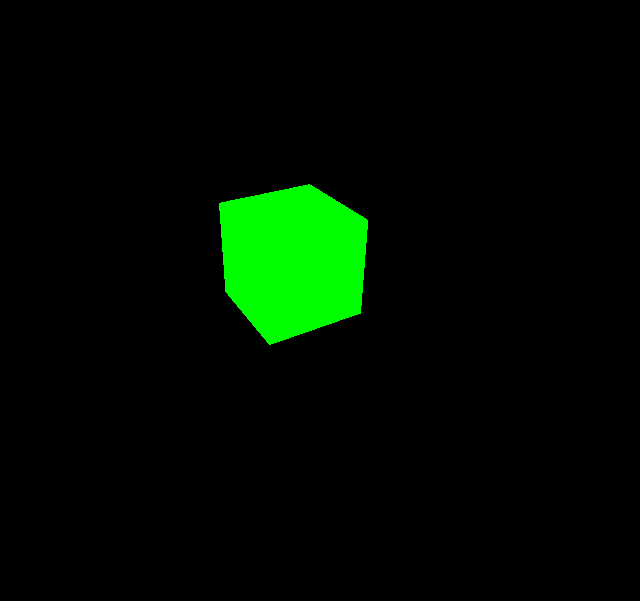
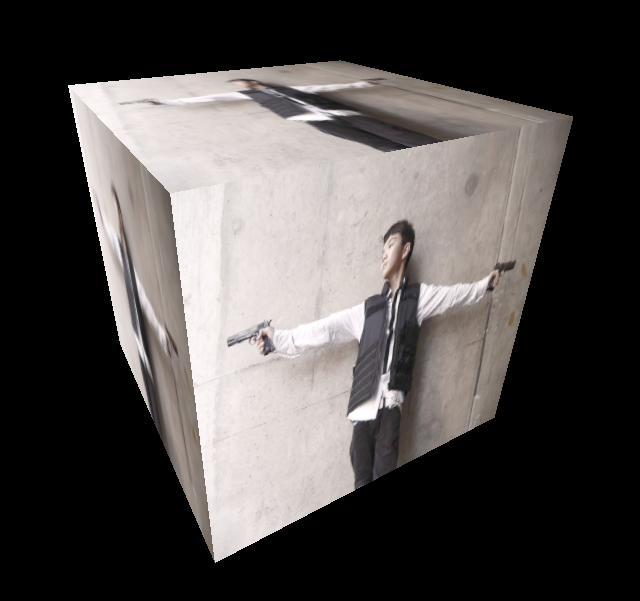
Before and after one commit to TSplusplus/praninegame.github.io, a plain HTML site: page index.html in a window 1280 px wide. Shown: the part 141-742 px from the top of the page, without its empty margins (349-989 px from the left). Drawn offline with nearby package versions, Linux system fonts and the light colour scheme; animation ran at ten frames a second.

Commit message:
test git io

```diff
--- a/index.html
+++ b/index.html
@@ -15,9 +15,9 @@
 			const renderer = new THREE.WebGLRenderer();
 			renderer.setSize( window.innerWidth, window.innerHeight );
 			document.body.appendChild( renderer.domElement );
-
-			const geometry = new THREE.BoxGeometry();
-			const material = new THREE.MeshBasicMaterial( { color: 0x00ff00 } );
+			const texture = new THREE.TextureLoader().load('25150_1259550421445_1524242_n.jpg' );
+			const geometry = new THREE.BoxGeometry(3,3,3);
+			const material = new THREE.MeshBasicMaterial( { map: texture } );
 			const cube = new THREE.Mesh( geometry, material );
 			scene.add( cube );
 			camera.position.z = 5;
```
Also changed, not shown: 25150_1259550421445_1524242_n.jpg (added).
